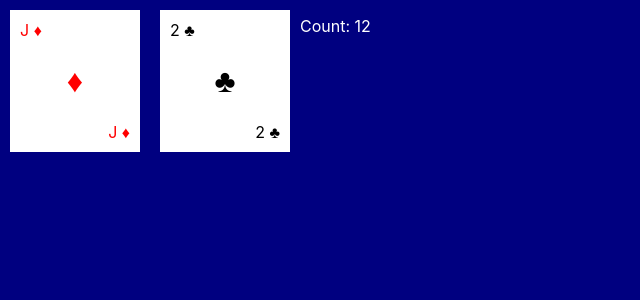
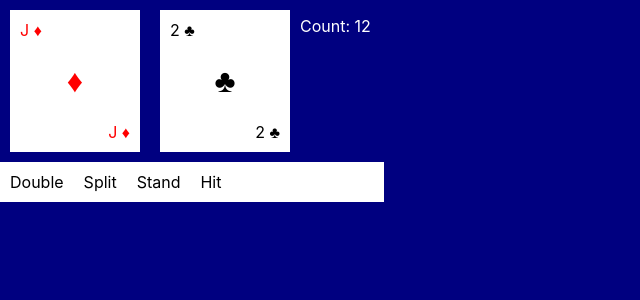
Before and after one commit to castanedadiego/Card-Games-FrontEnd, a React (Create React App) app: page / in a window 1280 px wide. Shown: the top 300 px of the page, without its empty margins (0-640 px from the left). Built offline with nearby package versions, Linux system fonts and the light colour scheme.

Commit message:
button bar

```diff
--- a/src/App.js
+++ b/src/App.js
@@ -2,11 +2,13 @@ import logo from './logo.svg';
 import './App.css';
 import Card from './components/card/Card';
 import Hand from './components/hand/Hand';
+import ButtonBar from './components/buttonBar/ButtonBar';
 
 function App() {
   return (
     <div>
       <Hand/>
+      <ButtonBar/>
     </div>
   );
 }
--- a/src/bj.js
+++ b/src/bj.js
@@ -21,7 +21,7 @@ export class Card {
     }
 
     get num_rank(){
-        if (this._rank == 1) return 1;
+        if (this._rank == 1) return 11;
         else if (this._rank>10) return 10;
         else return this._rank;
         }
--- /dev/null
+++ b/src/components/buttonBar/ButtonBar.css
@@ -0,0 +1,10 @@
+.bar{
+    display: flex;
+    width: 30%;
+    height: 100%;
+    background: white
+}
+
+.bar * {
+    margin: 10px
+}
--- /dev/null
+++ b/src/components/buttonBar/ButtonBar.jsx
@@ -0,0 +1,13 @@
+import React from 'react';
+import './ButtonBar.css';
+
+export default function ButtonBar() {
+    return (
+        <div className= "bar">
+            <div className= "double">Double</div>
+            <div className= "split">Split</div>
+            <div className= "stand">Stand</div>
+            <div className= "hit">Hit</div>
+        </div>
+    )
+}
--- a/src/components/card/Card.jsx
+++ b/src/components/card/Card.jsx
@@ -29,7 +29,7 @@ export default function Card(props) {
     return (
         <div>
             <div className= {`outline ${getColor()}` }>
-                <div class= "top">
+                <div className= "top">
                     <span> {props.value}</span>
                     <span> {getSuit()}</span>
                 </div>
--- a/src/components/hand/Hand.jsx
+++ b/src/components/hand/Hand.jsx
@@ -30,7 +30,6 @@ export default function Hand(props) {
     let cards = [];
 
     handCards.forEach(card => {
-
         cards.push(
             <Card value= {card.candyRank} suit= {card._suit}/>
         )
```
Also changed, not shown: 2 other files (tests, documents, lock files or other folders).
